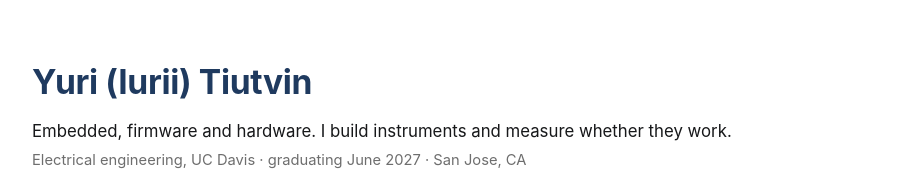
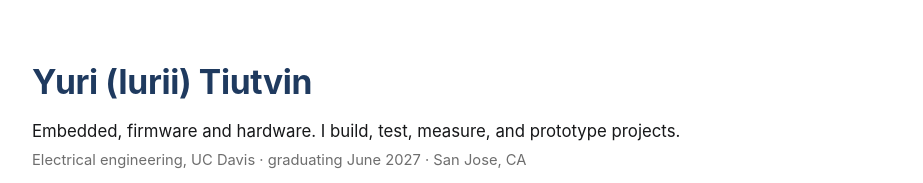
Before and after one commit to YuriTiutvin/YuriTiutvin.github.io, a plain HTML site: page index.html in a window 1280 px wide. Shown: the top 183 px of the page, without its empty margins (178-1101 px from the left). Drawn offline with Linux system fonts and the light colour scheme.

Commit message:
Update profile description in index.html

```diff
--- a/index.html
+++ b/index.html
@@ -19,7 +19,7 @@
 
 <header class="masthead">
   <h1>Yuri (Iurii) Tiutvin</h1>
-  <p class="focus">Embedded, firmware and hardware. I build instruments and measure whether they work.</p>
+  <p class="focus">Embedded, firmware and hardware. I build, test, measure, and prototype projects.</p>
   <p class="meta">Electrical engineering, UC Davis &middot; graduating June 2027 &middot; San Jose, CA</p>
   <p class="links">
     <a href="mailto:itiutvin@gmail.com">itiutvin@gmail.com</a>
```
